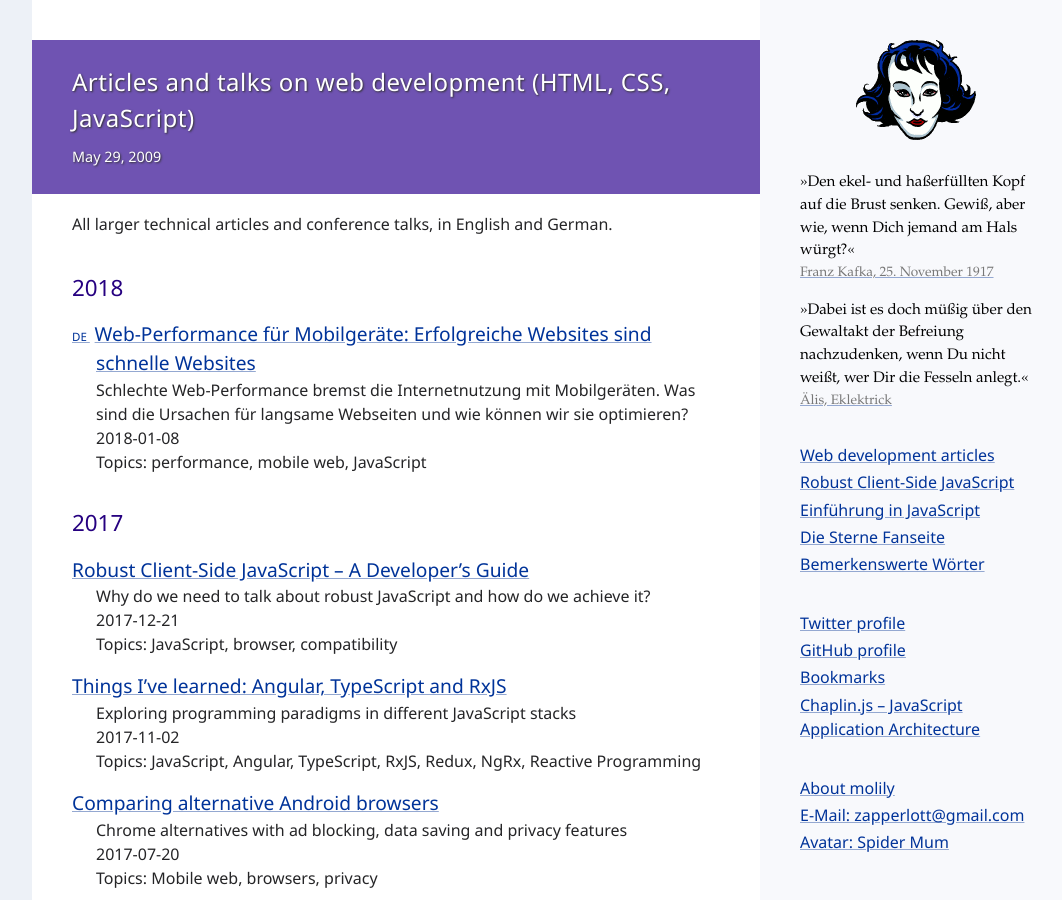
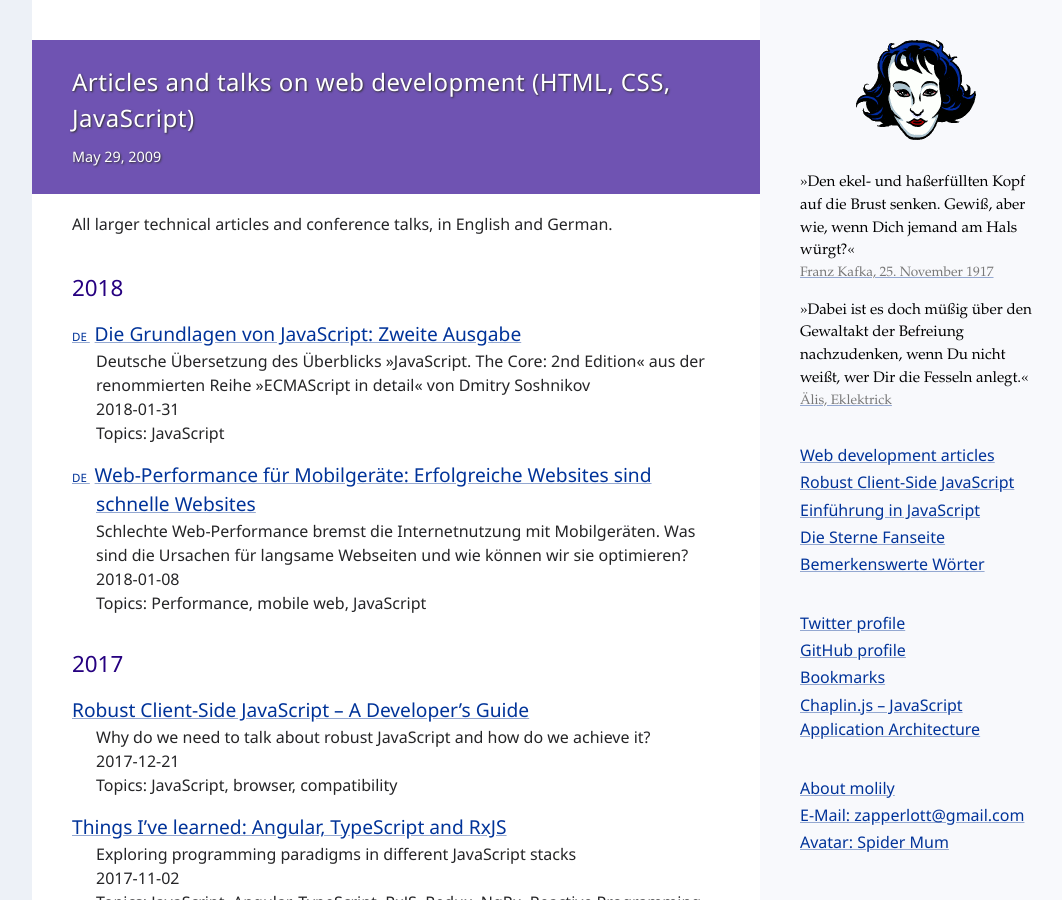
Before and after one commit to molily/molily.de, a Jekyll site: the page built from _posts/2009-05-29-artikel.html, in a window 1280 px wide and 900 px high. Shown: the whole window, without its empty margins (88-1150 px from the left). Built offline with Jekyll 4.4.1, drawn with Linux system fonts in a browser that asks for light colours; some web fonts are replaced; some of the changed text lies outside the part shown.

Commit message:
Link to translation

```diff
--- a/_posts/2009-05-29-artikel.html
+++ b/_posts/2009-05-29-artikel.html
@@ -12,10 +12,17 @@ lang: en
 <ul class="artikel-links">
 
 <li>
+<a href="/javascript-core/2/" class="artikel-titel" lang="de" hreflang="de">Die Grundlagen von JavaScript: Zweite Ausgabe</a><br>
+<span lang="de">Deutsche Übersetzung des Überblicks »<span lang="en">JavaScript. The Core: 2nd Edition</span>« aus der renommierten Reihe »<span lang="en">ECMAScript in detail</span>« von Dmitry Soshnikov</span><br>
+2018-01-31<br>
+Topics: JavaScript
+</li>
+
+<li>
 <a href="http://webkrauts.de/artikel/2018/erfolgreiche-websites-sind-schnelle-websites" class="artikel-titel" lang="de" hreflang="de">Web-Performance für Mobilgeräte: Erfolgreiche Websites sind schnelle Websites</a><br>
 <span lang="en">Schlechte Web-Performance bremst die Internetnutzung mit Mobilgeräten. Was sind die Ursachen für langsame Webseiten und wie können wir sie optimieren?</span>
 2018-01-08<br>
-Topics: performance, mobile web, JavaScript
+Topics: Performance, mobile web, JavaScript
 </li>
 
 </ul>
@@ -353,7 +360,7 @@ Topics: HTML, W3C, WHATWG
 
 <li>
 <a href="/javascript-core/" class="artikel-titel" lang="de" hreflang="de">Die Grundlagen von JavaScript</a><br>
-<span lang="de">Deutsche Übersetzung des Grundlagenartikels »<span lang="en">JavaScript. The Core.</span>« aus der renommierten Reihe »<span lang="en">ECMA-262-5 in detail</span>« von Dmitry Soshnikov</span><br>
+<span lang="de">Deutsche Übersetzung des Überblicks »<span lang="en">JavaScript. The Core.</span>« aus der renommierten Reihe »<span lang="en">ECMA-262-5 in detail</span>« von Dmitry Soshnikov</span><br>
 2010-10-14<br>
 Topics: JavaScript
 </li>
```
